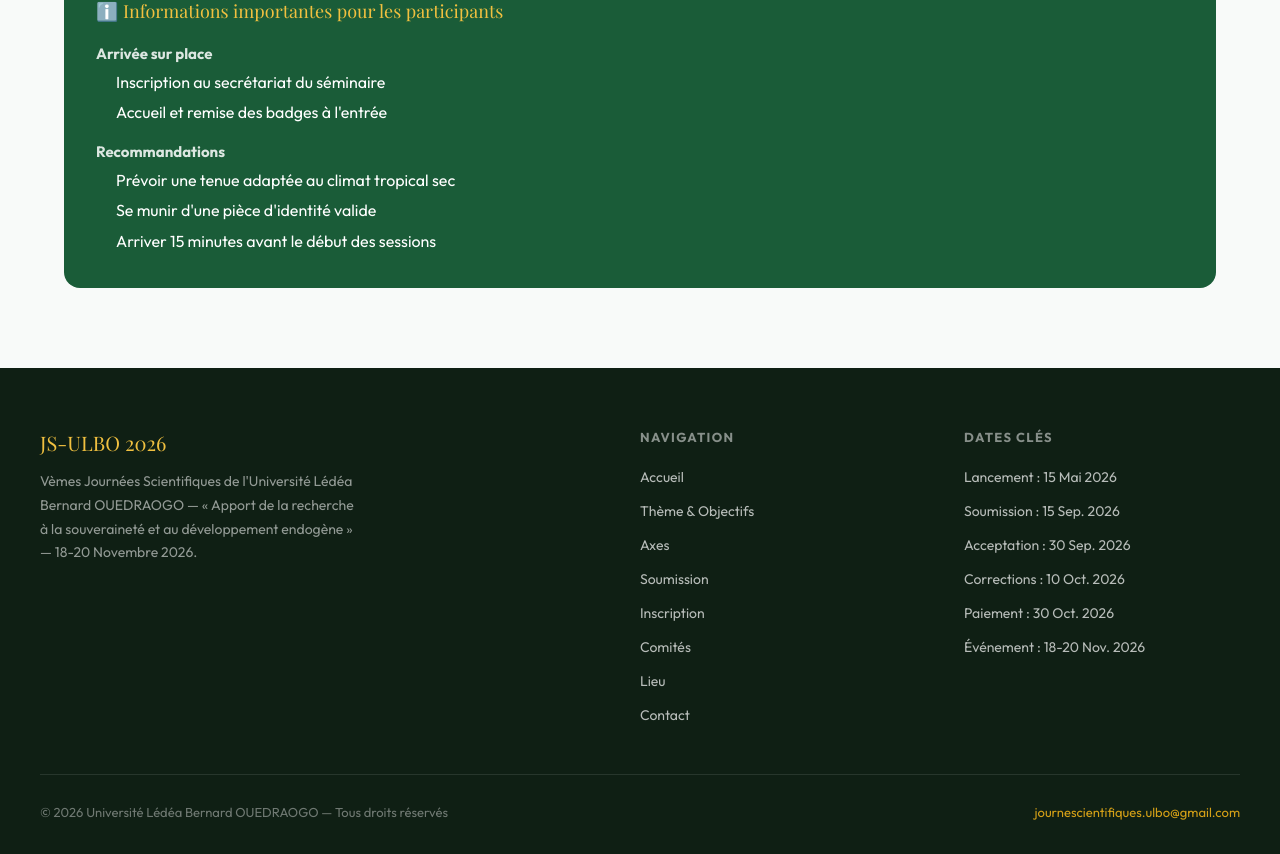
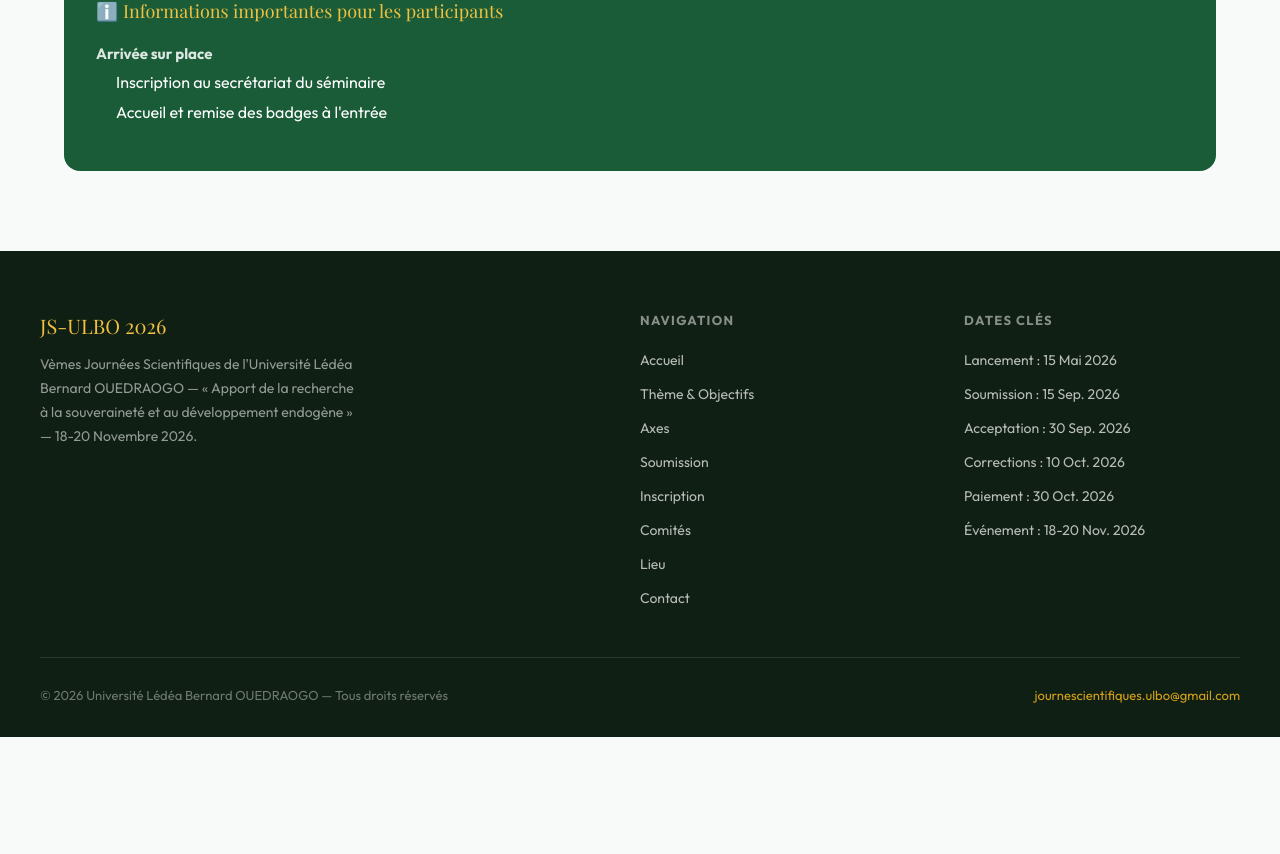
Before and after one commit to TOUGMA19/Journ-e-Scientifique-de-ULBO, a React (Vite) app: page /lieu in a window 1280 px wide. Shown: the part 1635-2489 px from the top of the page. After the commit the page ends 2372 px from the top, so only its background shows below. Built offline with nearby package versions, Linux system fonts and the light colour scheme; a web font is replaced by a local one.

Commit message:
Update lieu.tsx

```diff
--- a/src/routes/lieu.tsx
+++ b/src/routes/lieu.tsx
@@ -142,12 +142,6 @@ function Lieu() {
           <li>Inscription au secrétariat du séminaire</li>
           <li>Accueil et remise des badges à l'entrée</li>
         </ul>
-        <p><strong>Recommandations</strong></p>
-        <ul style={{ lineHeight: 1.9, paddingLeft: 20 }}>
-          <li>Prévoir une tenue adaptée au climat tropical sec</li>
-          <li>Se munir d'une pièce d'identité valide</li>
-          <li>Arriver 15 minutes avant le début des sessions</li>
-        </ul>
       </div>
     </div>
   );
```
